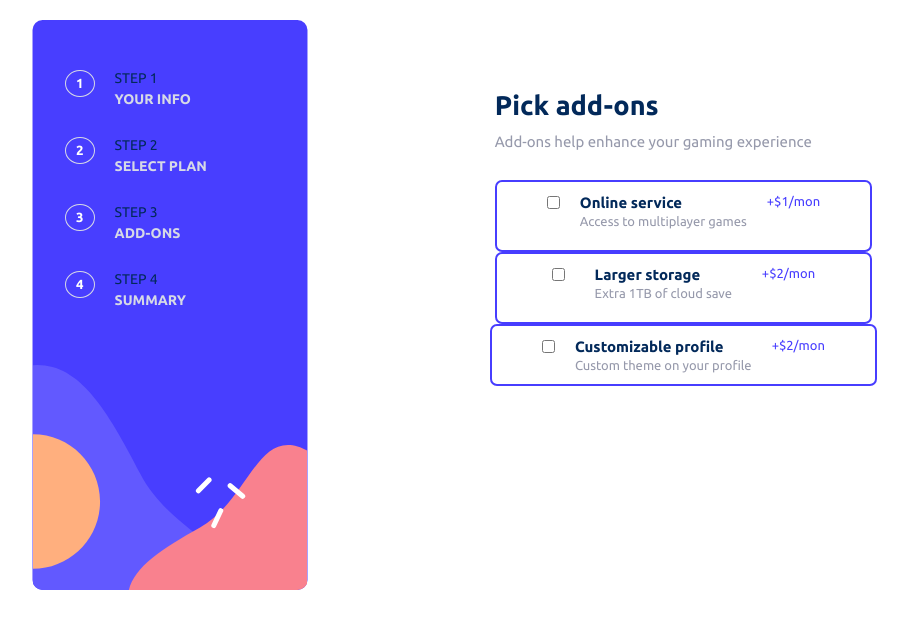
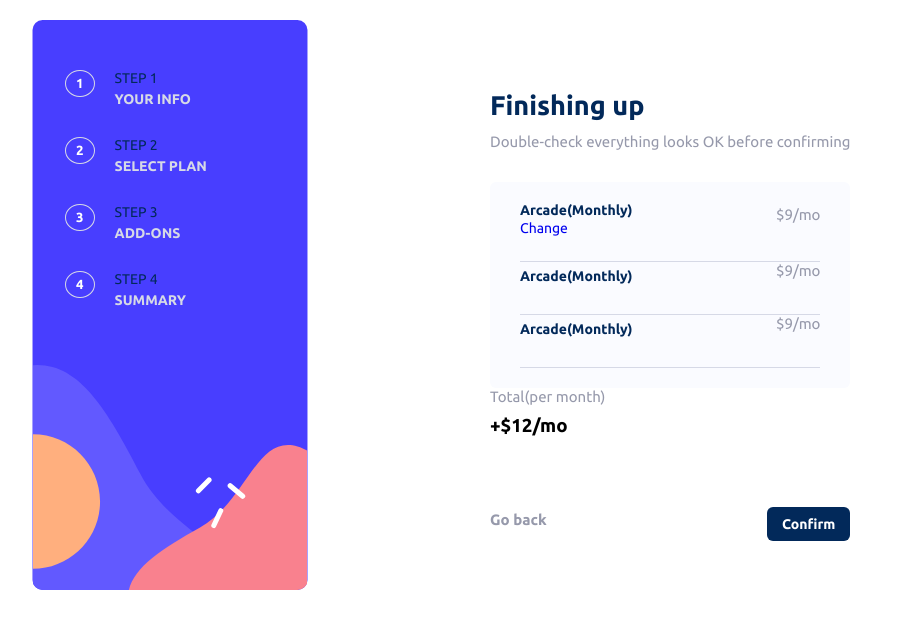
Before and after one commit to raveroses/WebBridgesAssSubscription, a plain HTML site: page index.html in a window 1280 px wide. Shown: the whole page, without its empty margins (0-908 px from the left). Drawn offline with Linux system fonts and the light colour scheme.

Commit message:
last content on monthly plan

```diff
--- a/index.css
+++ b/index.css
@@ -336,6 +336,7 @@ margin-top: 20px;
     border: 2px solid hsl(243, 100%, 62%);
     padding:12px 50px;
     border-radius: 7px;
+    margin-bottom: 15px;
 }
 
 .checkbox{
@@ -358,3 +359,56 @@ padding-right: 20px;
     font-size: 13px;
     color: hsl(243, 100%, 62%);
 }
+
+.changes{
+   margin-top: 70px;
+}
+.hiddenes{
+    display: none;
+}
+
+.finish{
+    display: flex;
+    flex-direction: column;
+    justify-content: center;
+    align-items: center;
+    align-content: center;
+    padding: 70px 170px;
+}
+
+.finishContent h2{
+        font-size: 27px;
+        color: hsl(213, 96%, 18%);
+        padding-bottom: 12px;
+}
+.finishContent p{
+        font-size: 15px;
+        color:  hsl(231, 11%, 63%);
+        padding-bottom: 10px;
+}
+
+
+.backgroundColor{
+    background-color: hsl(231, 100%, 99%);
+    margin-top: 22px;
+    padding: 20px 30px;
+    border-radius: 6px;
+}
+.finishingCont{
+    display: flex;
+    justify-content: space-between;
+    align-items: center;
+    align-content: center;
+    padding-bottom: 25px;
+    border-bottom: 1px solid hsl(229, 24%, 87%);
+}
+.finishingCont h5{
+    font-size: 14px;
+    color: hsl(213, 96%, 18%);
+}
+
+.firstContent a{
+    text-decoration: none;
+    font-size: 14px;
+    padding-top: 3px;
+}
--- a/index.html
+++ b/index.html
@@ -154,7 +154,7 @@
 
 
 
-<div class="placeOn">
+<div class="placeOn hiddenes">
 
     <div class="placeOnContent">
 <h2>Pick add-ons</h2>
@@ -179,6 +179,7 @@
 
 
 
+<div class="borderPlace">
     <div class="borderOne">
         <div class="checkbox">
             <form action="">
@@ -194,7 +195,7 @@
 </div>
 
 
-
+<div class="borderPlace">
     <div class="borderOne">
         <div class="checkbox">
             <form action="">
@@ -210,6 +211,71 @@
 </div>
 
 
+<div class="Back changes">
+    <div class="goBack"><p>Go back</p></div>
+    <div class="next">Next Step</div>
+</div>
+    </div>
+</div>
+
+
+
+<div class="finish">
+
+<div class="finishContent">
+    <h2>Finishing up</h2>
+    <p>Double-check everything looks OK before confirming</p>
+
+<div class="backgroundColor">
+    <div class="finishingCont">
+        <div class="firstContent">
+            <h5>Arcade(Monthly)</h5>
+            <a href="#">Change</a>
+        </div>
+        <div class="amount">
+            <p>$9/mo</p>
+        </div>
+    </div>
+
+
+    <div class="finishingCont">
+        <div class="firstContent">
+            <h5>Arcade(Monthly)</h5>
+        </div>
+        <div class="amount">
+            <p>$9/mo</p>
+        </div>
+    </div>
+
+
+    <div class="finishingCont">
+        <div class="firstContent">
+            <h5>Arcade(Monthly)</h5>
+        </div>
+        <div class="amount">
+            <p>$9/mo</p>
+        </div>
+    </div>
+
+</div>
+
+<div class="total">
+    <div class="totalContent">
+        <p>Total(per month)</p>
+    </div>
+
+    <div class="totalAmount">
+        <h3>+$12/mo</h3>
+    </div>
+</div>
+
+<div class="Back changes">
+    <div class="goBack"><p>Go back</p></div>
+    <div class="next">Confirm</div>
+</div>
+
+</div>
+</div>
 
 
 
@@ -218,9 +284,19 @@
 
 
 
-    </div>
 
-</div>
+
+
+
+
+
+
+
+
+
+
+
+
 
 
 
```
Lines whose indentation alone changed are shown as unchanged.
